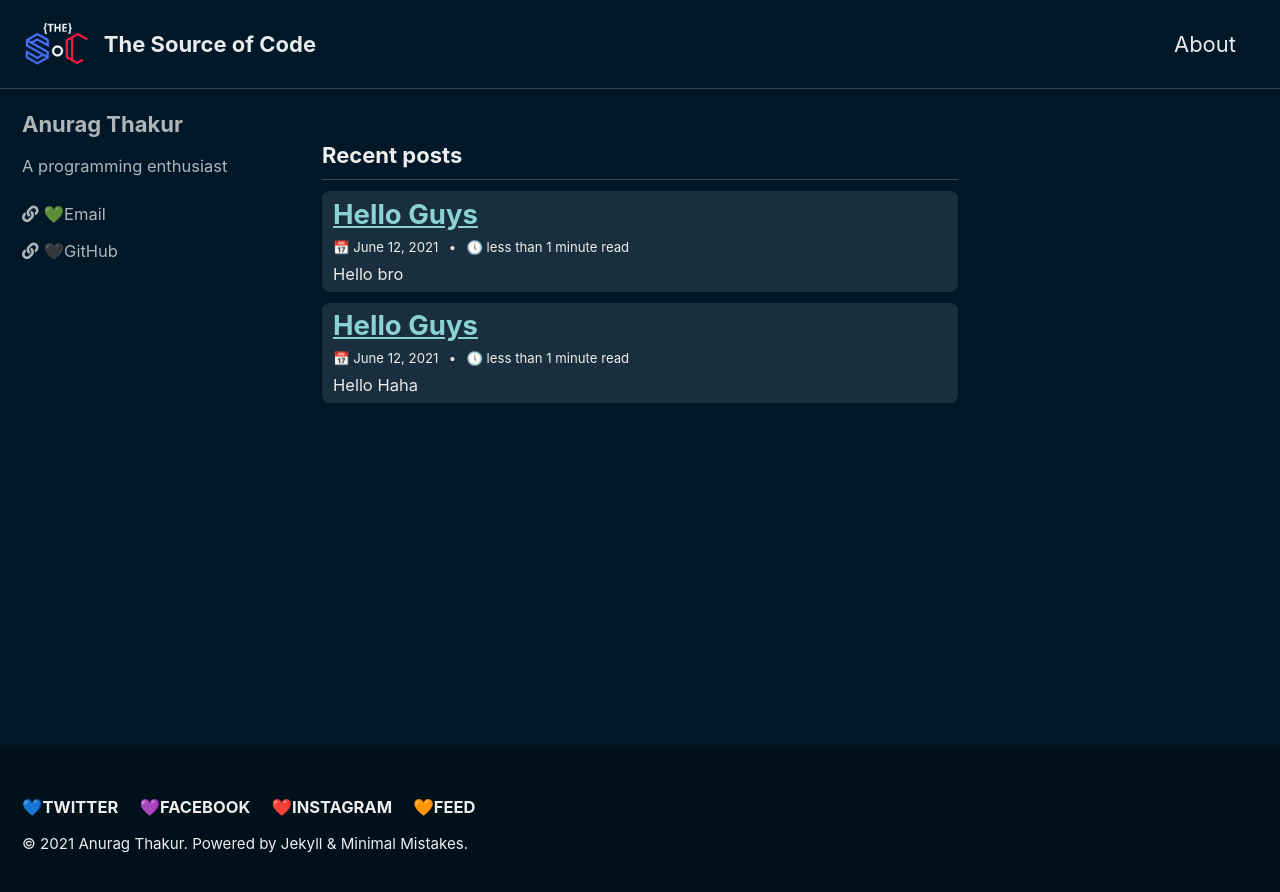
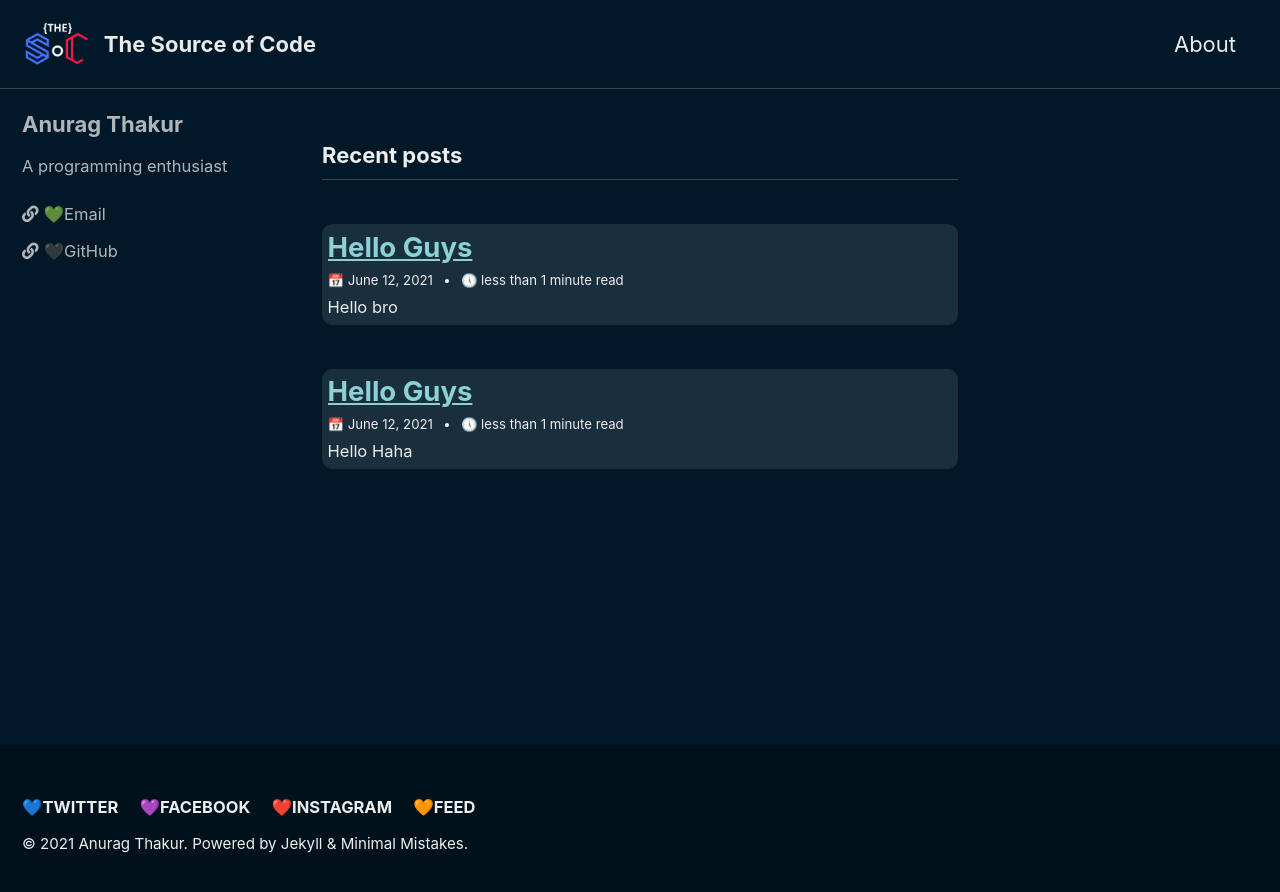
Before and after one commit to thesourceofcode/thesourceofcode.github.io, a Jekyll site: the page built from index.html, in a window 1280 px wide. Shown: the top 892 px of the page. Built offline with Jekyll 4.4.1, drawn with Linux system fonts in a browser that asks for light colours; cached includes are drawn as plain includes; the list of posts is cut into pages by our own code.

Commit message:
new layout

```diff
--- a/_sass/minimal-mistakes/_archive.scss
+++ b/_sass/minimal-mistakes/_archive.scss
@@ -20,12 +20,10 @@
 
 .archive__item {
   position: relative;
-  border-radius: 8px;
+  border-radius: 8pt;
   background: rgba(255, 255, 255, 0.1);
-  padding-left: 0.5em;
-  padding-bottom: 0.25em;
-  padding-top: 0.25em;
-  margin-top: 0.5em;
+  padding: 0.25em;
+  margin-top: 2em;
 
   a {
     position: relative;
```
